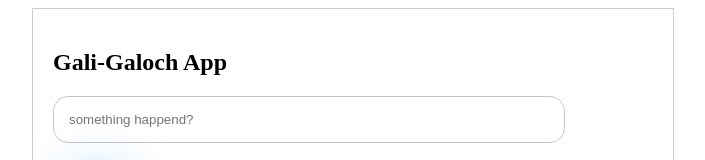
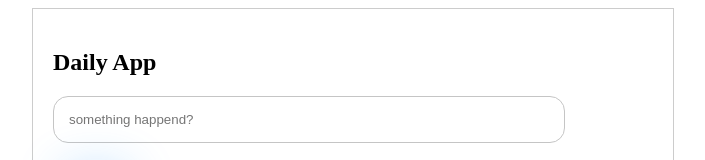
Before and after one commit to fuzelx/twt, a plain HTML site: page index.html in a window 1280 px wide. Shown: the top 160 px of the page, without its empty margins (287-992 px from the left). Drawn offline with Linux system fonts and the light colour scheme; no server answers.

Commit message:
Update index.html

```diff
--- a/index.html
+++ b/index.html
@@ -41,7 +41,7 @@
 </style>
 <body>
     <div class="container">
-        <h2>Gali-Galoch App</h2>
+        <h2>Daily  App</h2>
         <input type="text" id="tweetInput" class="tweet-input" placeholder="something happend?">
         <button onclick="postTweet()" class="tweet-btn">Post</button>
         <div id="tweetContainer"></div>
```
